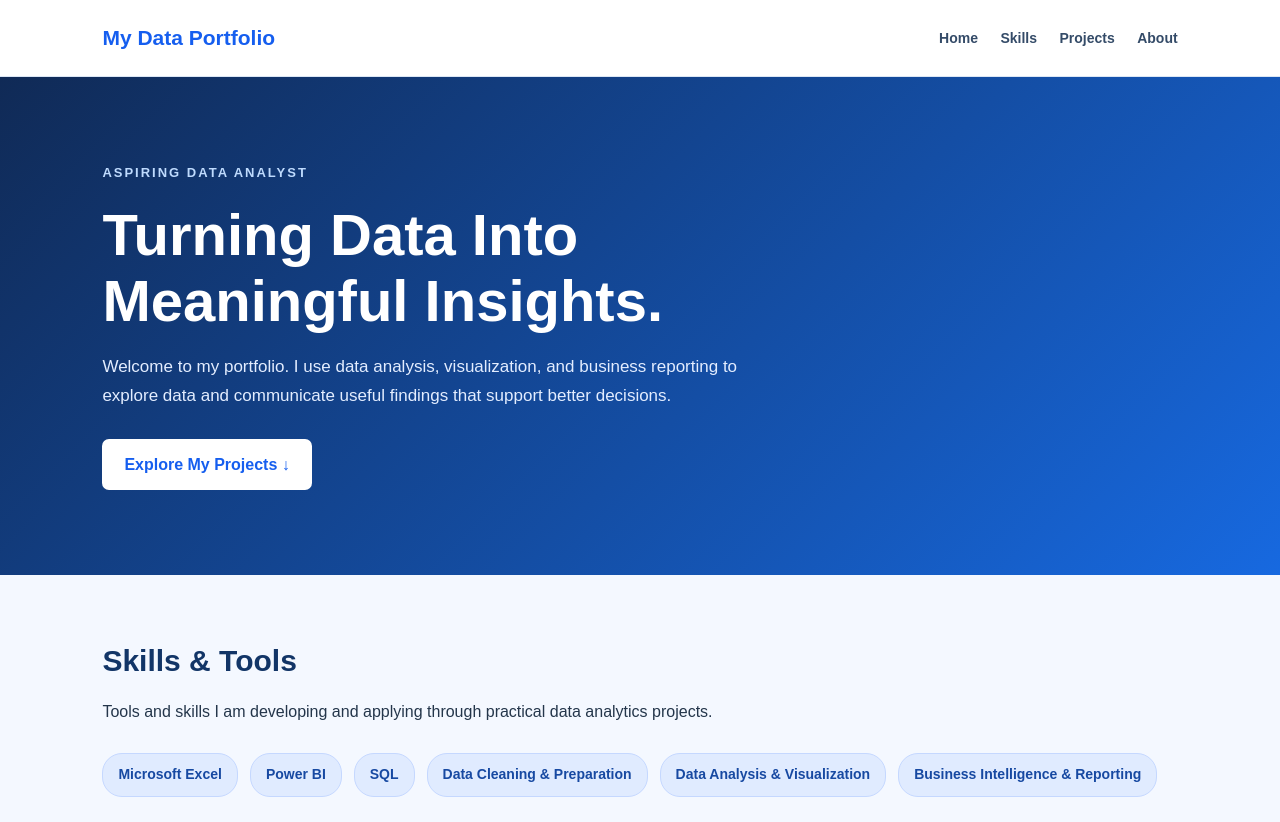
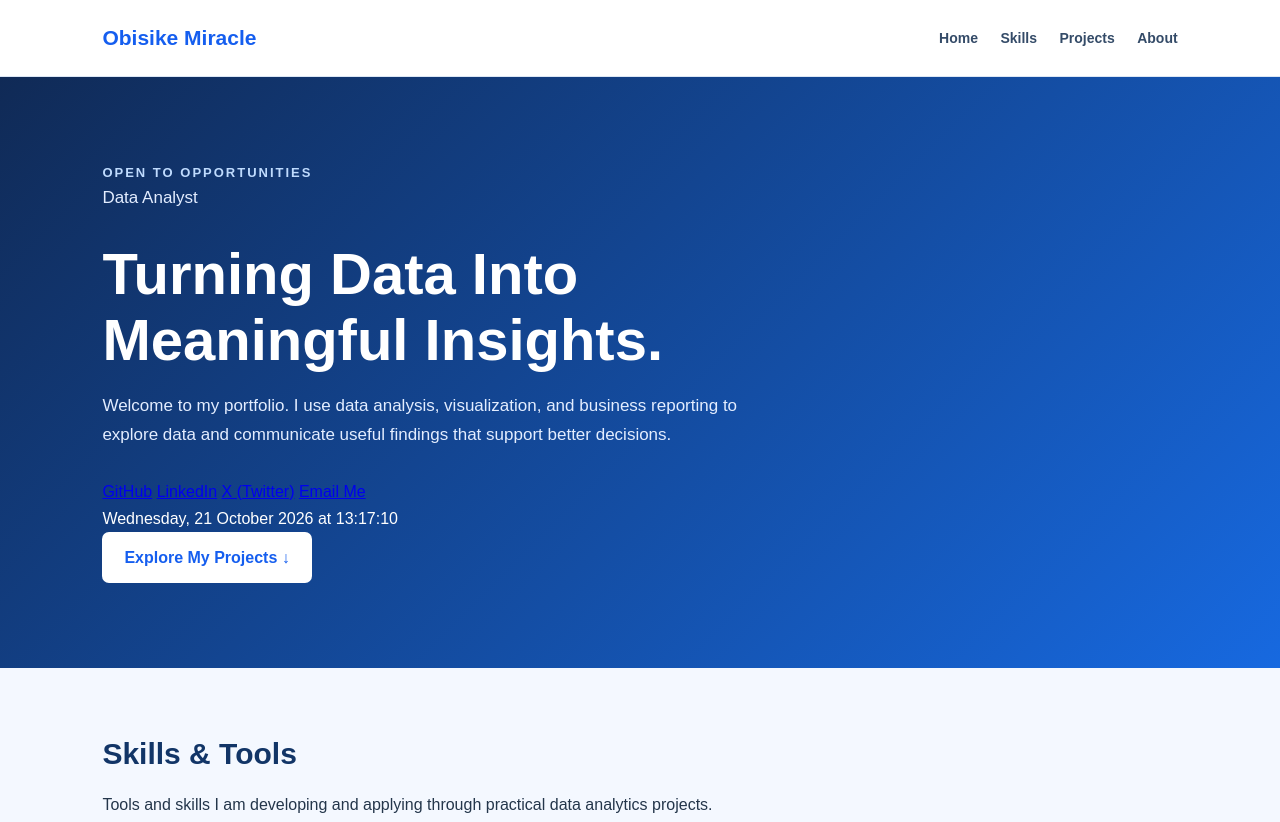
Before and after one commit to obisikemiracle/data-analytics-portfolio, a plain HTML site: page index.html in a window 1280 px wide. Shown: the top 822 px of the page. Drawn offline with Linux system fonts and the light colour scheme.

Commit message:
Update index.html

```diff
--- a/index.html
+++ b/index.html
@@ -209,7 +209,7 @@
 <body>
 
   <nav>
-    <h2>My Data Portfolio</h2>
+    <h2>Obisike Miracle</h2>
     <div>
       <a href="#home">Home</a>
       <a href="#skills">Skills</a>
@@ -218,13 +218,35 @@
     </div>
   </nav>
   <header class="hero" id="home">
-    <div class="tag">ASPIRING DATA ANALYST</div>
+    <div class="tag">OPEN TO OPPORTUNITIES</div>
+<p class="subtitle">Data Analyst
+</p>
     <h1>Turning Data Into Meaningful Insights.</h1>
     <p>
       Welcome to my portfolio. I use data analysis, visualization,
       and business reporting to explore data and communicate useful
       findings that support better decisions.
     </p>
+    <div class="social-links">
+  <a href="https://github.com/obisikemiracle" target="_blank">GitHub</a>
+  <a href="https://www.linkedin.com/in/miracle-obisike-0431ab3b4" target="_blank">LinkedIn</a>
+  <a href="https://x.com/ObisikeM78971" target="_blank">X (Twitter)</a>
+  <a href="mailto:obisikemiracle6@gmail.com">Email Me</a>
+</div>
+    <div id="live-clock"></div>
+<script>
+  function updateClock() {
+    const now = new Date();
+    document.getElementById("live-clock").textContent =
+      new Intl.DateTimeFormat("en-NG", {
+        timeZone: "Africa/Lagos",
+        dateStyle: "full",
+        timeStyle: "medium"
+      }).format(now);
+  }
+  updateClock();
+  setInterval(updateClock, 1000);
+</script>
     <a class="button" href="#projects">Explore My Projects ↓</a>
   </header>
 
```
